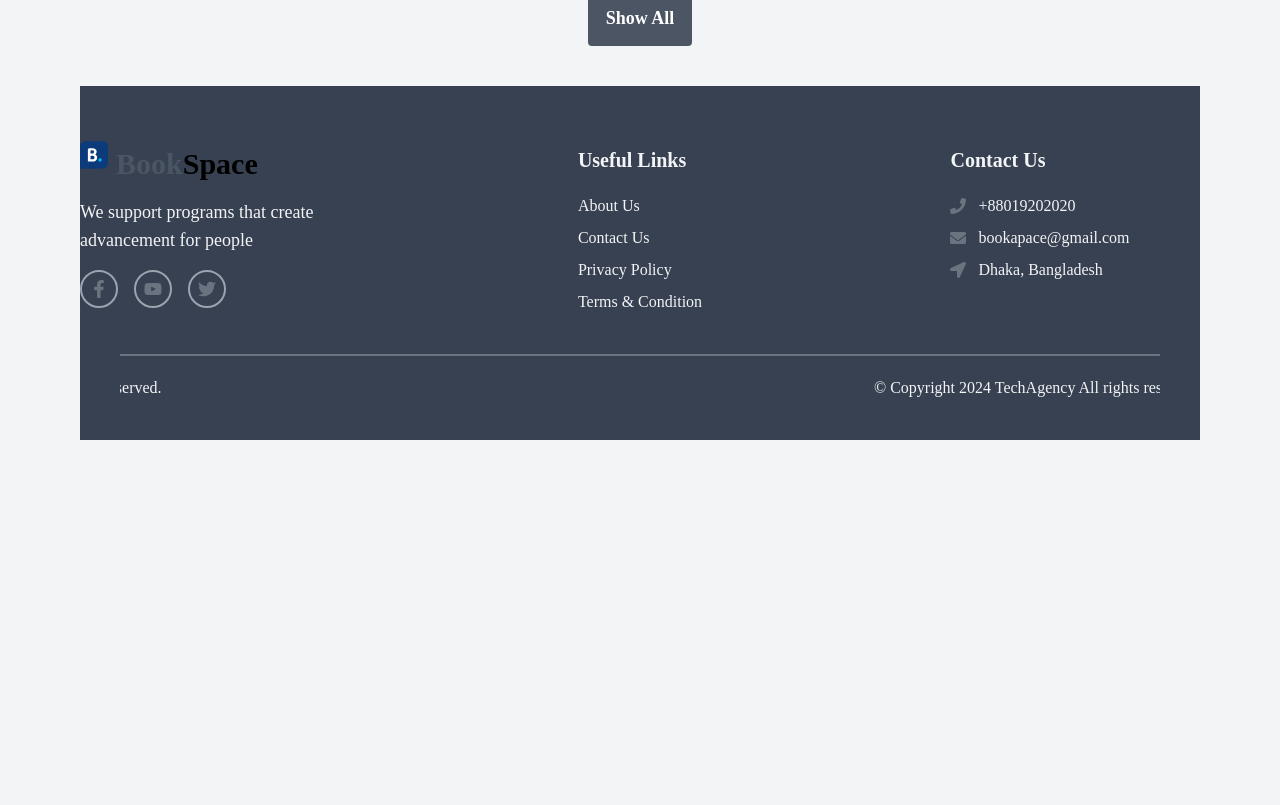
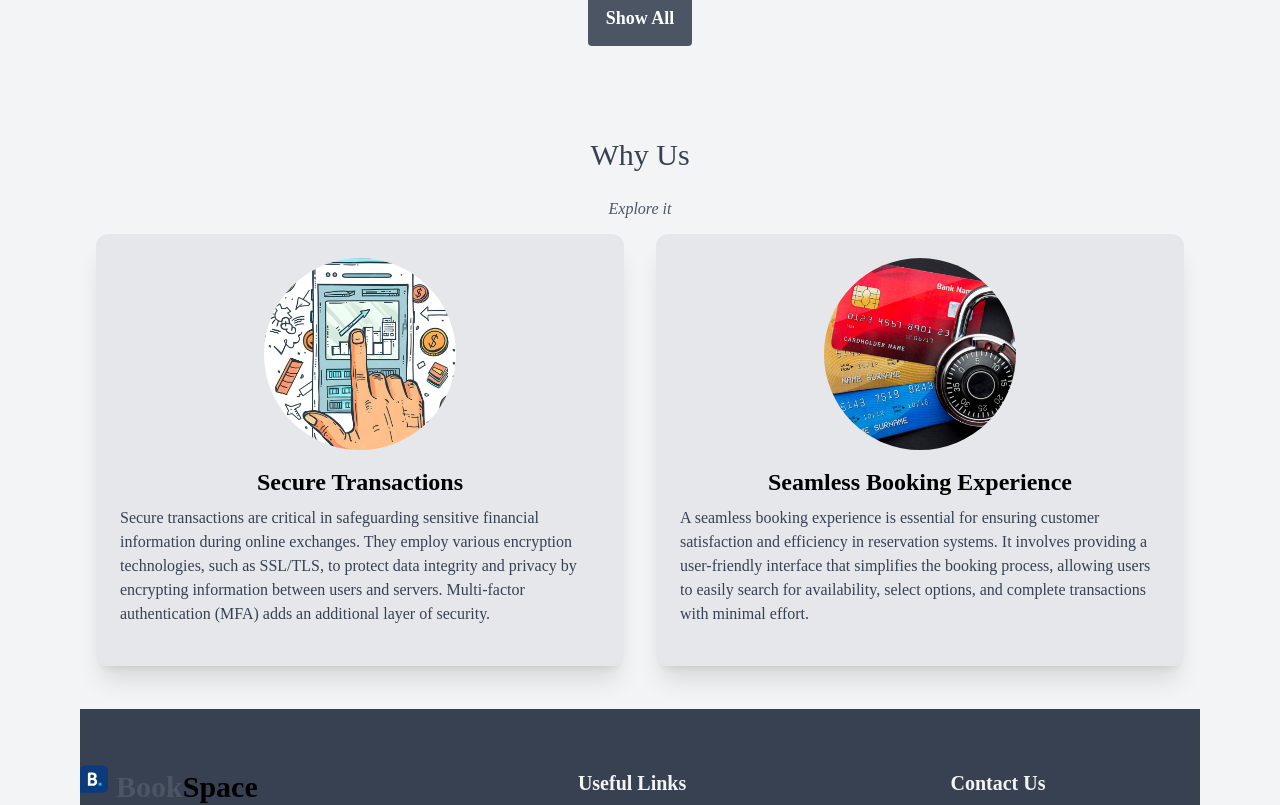
Before and after one commit to NOMAN1802/Meeting-Room-Client, a React (Vite) app: page / in a window 1280 px wide. Shown: the part 1180-1985 px from the top of the page. Before the commit the page ends 1620 px from the top, so only its background shows below. Built offline with nearby package versions, Linux system fonts and the light colour scheme; no server answers.

Commit message:
why chose section done

```diff
--- /dev/null
+++ b/src/components/ChooseUs/ChooseUs.tsx
@@ -0,0 +1,55 @@
+import { motion } from 'framer-motion';
+import SectionTitle from "../SectionTitle/SectionTitle";
+import ChoseImage1 from '../../assets/images/chose-1.jpg';
+import ChoseImage2 from '../../assets/images/cose-2.jpg';
+
+const cardVariants = {
+  hidden: { opacity: 0, y: 20 },
+  visible: { opacity: 1, y: 0, transition: { duration: 0.6 } }
+};
+
+const ChooseUs = () => {
+  return (
+    <div className=" bg-gray-100">
+      <SectionTitle heading="Why Us" subHeading="Explore it" />
+
+      <div className=" mx-auto px-4 my-4 ">
+        <div className="grid grid-cols-1 lg:grid-cols-2 gap-8 ">
+          {/* Secure Transactions Card */}
+          <motion.div
+            className=" shadow-xl rounded-xl p-6 relative bg-gray-200 hover:bg-gray-300"
+            initial={{ y: 0 }}
+            animate={{ y: [0, -10, 0] }}
+            transition={{ repeat: Infinity, duration: 2, ease: "easeInOut", delay: 0.2 }}
+          >
+            <div className="flex justify-center mb-4">
+              <img src={ChoseImage1} alt="Secure Transactions" className="w-48 h-48 rounded-full object-cover" />
+            </div>
+            <h1 className="text-2xl font-semibold mb-2 text-center">Secure Transactions</h1>
+            <p className="text-gray-700 mb-4">
+              Secure transactions are critical in safeguarding sensitive financial information during online exchanges. They employ various encryption technologies, such as SSL/TLS, to protect data integrity and privacy by encrypting information between users and servers. Multi-factor authentication (MFA) adds an additional layer of security.
+            </p>
+          </motion.div>
+
+          {/* Seamless Booking Experience Card */}
+          <motion.div
+            className=" shadow-xl rounded-xl p-6 relative bg-gray-200 hover:bg-gray-300"
+            initial={{ y: 0 }}
+                  animate={{ y: [0, -10, 0] }}
+                  transition={{ repeat: Infinity, duration: 2, ease: "easeInOut", delay: 0.2 }}
+          >
+            <div className="flex justify-center mb-4">
+              <img src={ChoseImage2} alt="Seamless Booking Experience" className="w-48 h-48 rounded-full object-cover" />
+            </div>
+            <h1 className="text-2xl font-semibold mb-2 text-center">Seamless Booking Experience</h1>
+            <p className="text-gray-700 mb-4">
+              A seamless booking experience is essential for ensuring customer satisfaction and efficiency in reservation systems. It involves providing a user-friendly interface that simplifies the booking process, allowing users to easily search for availability, select options, and complete transactions with minimal effort.
+            </p>
+          </motion.div>
+        </div>
+      </div>
+    </div>
+  );
+};
+
+export default ChooseUs;
--- a/src/pages/Checkout/Checkout.tsx
+++ b/src/pages/Checkout/Checkout.tsx
@@ -1,4 +1,5 @@
-import { useAppDispatch, useAppSelector } from "../../redux/hooks";
+/* eslint-disable @typescript-eslint/no-unused-vars */
+import { useAppSelector } from "../../redux/hooks";
 import { Button } from "antd";
 import { FaRegMoneyBillAlt } from "react-icons/fa";
 import { IoIosTime } from "react-icons/io";
@@ -7,7 +8,6 @@ import { useState } from "react";
 import { useAddBookingsMutation } from "../../redux/api/booking/bookingApi";
 import { useGetUserByEmailQuery } from "../../redux/api/auth/authApi";
 import { useGetSingleRoomQuery } from "../../redux/api/admin/roomManagement.api";
-import { clearBookingData } from "../../redux/features/bookingSlice";
 import { useGetAvailableSlotsQuery } from "../../redux/api/slot/slotApi";
 import { TRoom, TSlot } from "../../types";
 import Container from "../../components/Container/Container";
@@ -26,7 +26,7 @@ const Checkout = () => {
   const [bookingConfirmed, setBookingConfirmed] = useState(false);
   const [addBookings] = useAddBookingsMutation();
   const navigate = useNavigate()
-  const dispatch = useAppDispatch();
+
 
   const user = useAppSelector((state) => state.auth.user);
   const { data: userData } = useGetUserByEmailQuery(user?.email);
--- a/src/pages/Dashboard/AddRoom/AddRoom.tsx
+++ b/src/pages/Dashboard/AddRoom/AddRoom.tsx
@@ -2,11 +2,13 @@
 import { useState } from 'react';
 import { SubmitHandler, useForm } from 'react-hook-form';
 import { toast } from 'sonner';
-import { FormValues, TRoom } from '../../../types';
+import { FormValues } from '../../../types';
 import AddRoomForm from '../../../components/Form/AddRoomForm';
 import { useAddRoomMutation } from '../../../redux/api/admin/roomManagement.api';
 import { useNavigate } from 'react-router-dom';
 import { generateBreadcrumbs } from '../../../utils/getPageTitleData';
+
+type TRoom ={ pricePerSlot: number; name: string; photo: string; extraPhoto: string; category: "featured" | "regular"; roomNo: number; floorNo: number; capacity: number; amenities: string[]; }
 
 const AddRoom = () => {
   const { register, handleSubmit, formState: { errors }, control } = useForm<FormValues>();
--- a/src/pages/Dashboard/ManageBookings/ManageBookings.tsx
+++ b/src/pages/Dashboard/ManageBookings/ManageBookings.tsx
@@ -21,8 +21,8 @@ const ManageBookings = () => {
 
   if (isLoading) {
     return (
-      <div className="w-full text-center text-yellow-300 flex justify-center items-center h-screen">
-        Loading..
+      <div className="flex justify-center items-center h-screen">
+        <div className="animate-spin rounded-full h-16 w-16 border-t-2 border-b-2 border-gray-500"></div>
       </div>
     );
   }
--- a/src/pages/Home/Home.tsx
+++ b/src/pages/Home/Home.tsx
@@ -1,4 +1,5 @@
 import Banner from "../../components/Banner/Banner";
+import ChooseUs from "../../components/ChooseUs/ChooseUs";
 import Container from "../../components/Container/Container";
 import FeaturedRooms from "../../components/FeaturedRooms/FeaturedRooms";
 import SerViceAd from "../../components/ServiceAd/SerViceAd";
@@ -9,6 +10,7 @@ const Home = () => {
             <Banner/>
             <SerViceAd/>
             <FeaturedRooms/>
+            <ChooseUs/>
         </Container>
     );
 };
```
Also changed, not shown: src/assets/images/chose-1.jpg (added), src/assets/images/cose-2.jpg (added).
